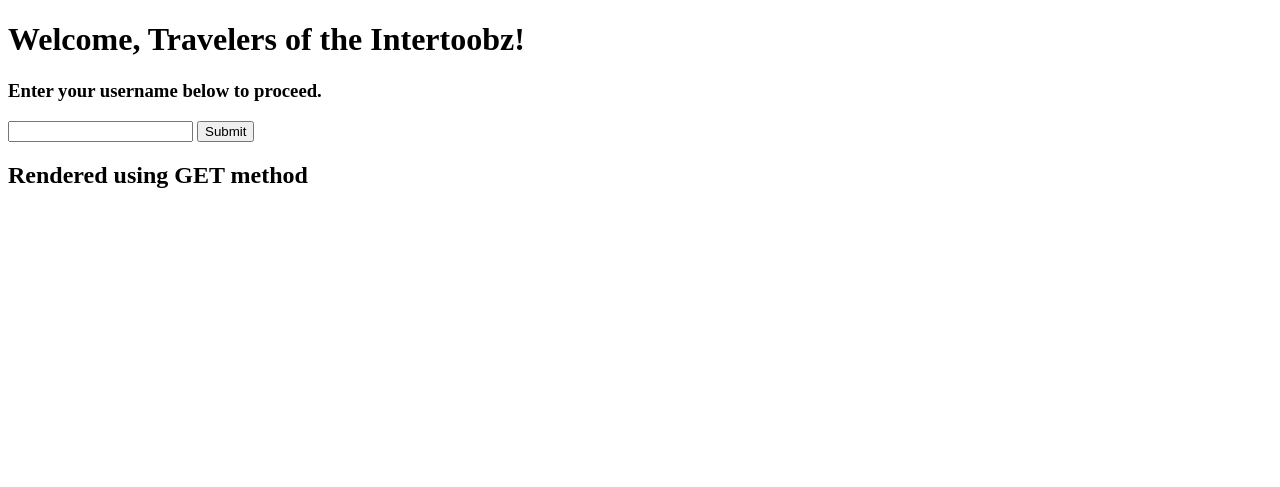
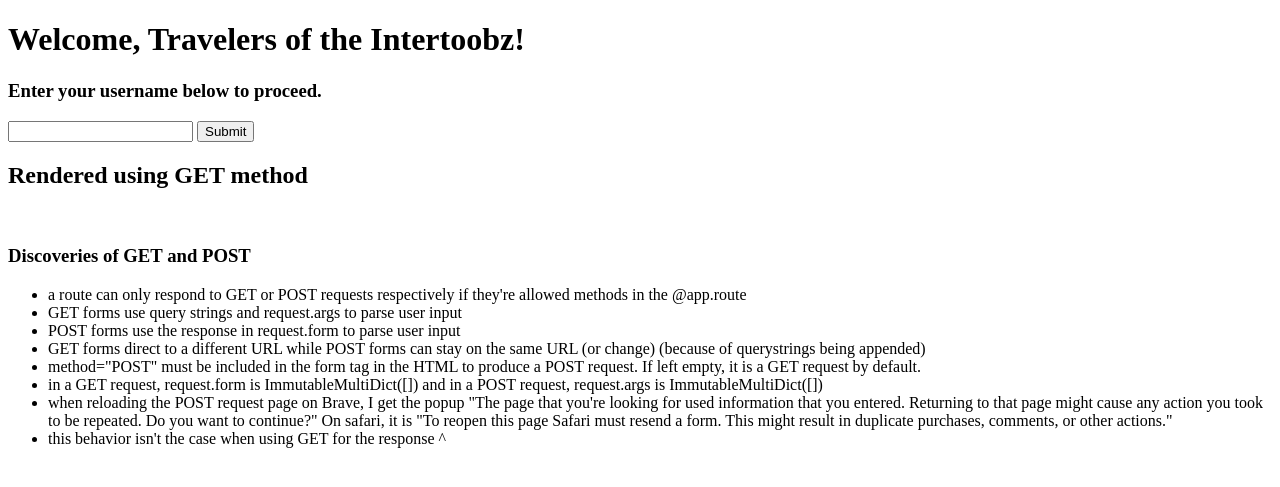
Before and after one commit to kev1n/soft-dev, a Flask app: page / in a window 1280 px wide. Shown: the top 487 px of the page. Run offline with Flask 2, Linux system fonts and the light colour scheme.

Commit message:
moved comments to the website

```diff
--- a/12_flask-forms/templates/login.html
+++ b/12_flask-forms/templates/login.html
@@ -40,6 +40,18 @@
       Rendered using {{request_method}} method
     </h2>
     <br>
+
+    <h3>Discoveries of GET and POST</h3>
+    <ul>
+      <li>a route can only respond to GET or POST requests respectively if they're allowed methods in the @app.route</li>
+      <li>GET forms use query strings and request.args to parse user input</li>
+      <li>POST forms use the response in request.form to parse user input</li>
+      <li>GET forms direct to a different URL while POST forms can stay on the same URL (or change) (because of querystrings being appended)</li>
+      <li> method="POST" must be included in the form tag in the HTML to produce a POST request. If left empty, it is a GET request by default.</li>
+      <li>in a GET request, request.form is ImmutableMultiDict([]) and in a POST request, request.args is ImmutableMultiDict([])</li>
+      <li>when reloading the POST request page on Brave, I get the popup "The page that you're looking for used information that you entered. Returning to that page might cause any action you took to be repeated. Do you want to continue?" On safari, it is "To reopen this page Safari must resend a form. This might result in duplicate purchases, comments, or other actions."</li>
+      <li>this behavior isn't the case when using GET for the response ^</li>
+    </ul>
   </body>
 
 </html>
```
